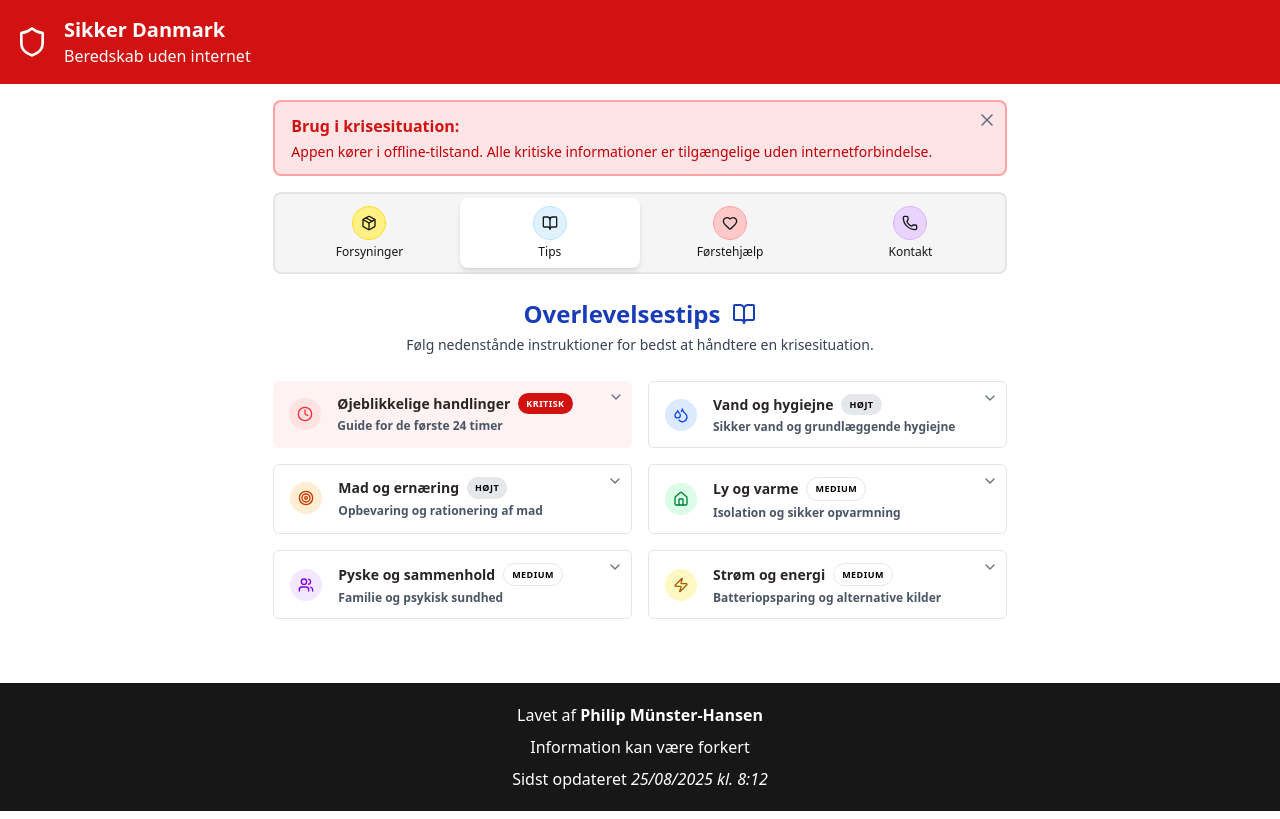
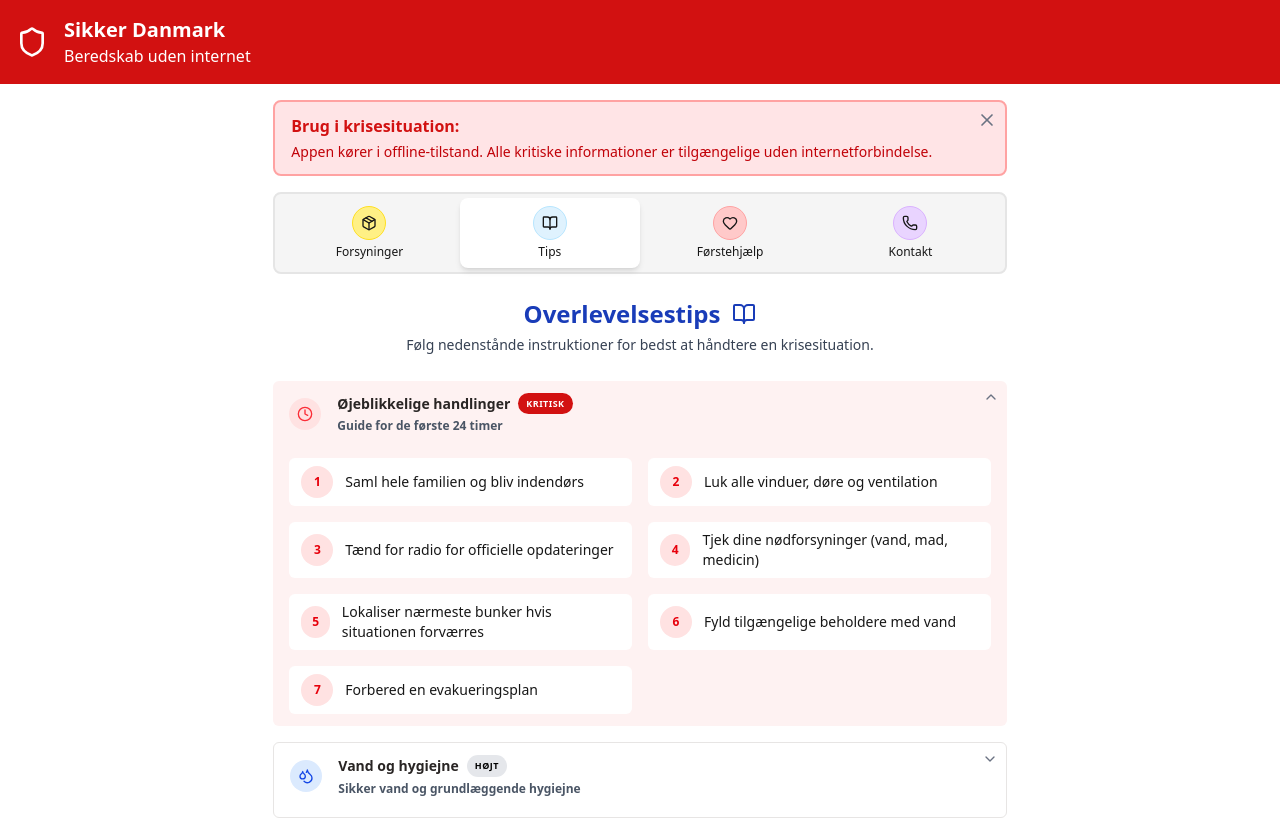
Before and after one commit to philipmunster/sikker-danmark, a Next.js app: page /tips in a window 1280 px wide. Shown: the top 819 px of the page. Built offline with nearby package versions, Linux system fonts and the light colour scheme.

Commit message:
fix misc

```diff
--- a/src/app/tips/Dropdown.tsx
+++ b/src/app/tips/Dropdown.tsx
@@ -62,7 +62,7 @@ export default function Dropdown({ colorVariant, iconName, title, subTitle, badg
     }
 
     return (
-        <div className='border border-stone-200 rounded-md md:w-[calc(50%-0.5rem)]'>
+        <div className='border border-stone-200 rounded-md md:pb-2'>
             {/* top */}
             <div className='flex flex-col gap-4 rounded-md px-4 py-3 relative'>
                 <div className='flex gap-4 items-center '>
@@ -83,7 +83,7 @@ export default function Dropdown({ colorVariant, iconName, title, subTitle, badg
             </div>
 
             {/* fold out part */}
-            <div className={`px-4 flex flex-col gap-3 overflow-hidden transition-all duration-300 ease-in-out ${
+            <div className={`px-4 flex flex-col gap-3 overflow-hidden transition-all duration-300 ease-in-out md:flex-row md:justify-between md:items-stretch ${
                         isOpen ? 'max-h-full opacity-100 py-3' : 'max-h-0 opacity-0'
                 }`}>
 
--- a/src/app/tips/DropdownBottom.tsx
+++ b/src/app/tips/DropdownBottom.tsx
@@ -47,7 +47,7 @@ export default function DropdownBottom({ color, title, subTitle = '', children }
     }
 
     return (
-        <div className='mt-3 flex flex-col gap-3'>
+        <div className='mt-3 flex flex-col gap-3 md:mt-0 md:w-1/2'>
             <div className='flex gap-2 items-center'>
                 <Info className={clsx(textColor[color], 'w-5', 'h-5')}/>
                 <p className='text-xs font-semibold'>{title}</p>
--- a/src/app/tips/DropdownCritical.tsx
+++ b/src/app/tips/DropdownCritical.tsx
@@ -7,14 +7,14 @@ import { useState } from 'react'
 export default function DropdownCritical() {
     let i = 1
 
-    const [isOpen, setIsOpen] = useState(false)
+    const [isOpen, setIsOpen] = useState(true)
 
     function toggleDropdown() {
         setIsOpen(prevValue => !prevValue)
     }
 
     return (
-        <div className='bg-red-50 rounded-md md:w-[calc(50%-0.5rem)]'>
+        <div className='bg-red-50 rounded-md'>
             <div className='flex flex-col gap-4 px-4 py-3 relative'>
                 {/* top */}
                 <div className='flex gap-4 items-center '>
@@ -34,34 +34,34 @@ export default function DropdownCritical() {
                 </div>
             </div>
             {/* fold out part */}
-            <div className={`px-4 flex flex-col gap-3 overflow-hidden transition-all duration-300 ease-in-out ${
+            <div className={`px-4 flex flex-col gap-4 overflow-hidden transition-all duration-300 ease-in-out md:flex-row md:items-strech md:flex-wrap ${
                     isOpen ? 'max-h-full opacity-100 py-3' : 'max-h-0 opacity-0'
                 }`}>
-                <div className='flex items-center gap-3 bg-white rounded-md px-3 py-2'>
+                <div className='flex items-center gap-3 bg-white rounded-md px-3 py-2 md:w-[calc(50%-0.5rem)]'>
                     <p className='bg-red-100 p-2 rounded-full w-8 h-8 flex items-center justify-center text-red-600 font-bold text-xs'>{i++}</p>
                     <p className='text-sm '>Saml hele familien og bliv indendørs</p>
                 </div>
-                <div className='flex items-center gap-3 bg-white rounded-md px-3 py-2'>
+                <div className='flex items-center gap-3 bg-white rounded-md px-3 py-2 md:w-[calc(50%-0.5rem)]'>
                     <p className='bg-red-100 p-2 rounded-full w-8 h-8 flex items-center justify-center text-red-600 font-bold text-xs'>{i++}</p>
                     <p className='text-sm '>Luk alle vinduer, døre og ventilation</p>
                 </div>
-                <div className='flex items-center gap-3 bg-white rounded-md px-3 py-2'>
+                <div className='flex items-center gap-3 bg-white rounded-md px-3 py-2 md:w-[calc(50%-0.5rem)]'>
                     <p className='bg-red-100 p-2 rounded-full w-8 h-8 flex items-center justify-center text-red-600 font-bold text-xs'>{i++}</p>
                     <p className='text-sm '>Tænd for radio for officielle opdateringer</p>
                 </div>
-                <div className='flex items-center gap-3 bg-white rounded-md px-3 py-2'>
+                <div className='flex items-center gap-3 bg-white rounded-md px-3 py-2 md:w-[calc(50%-0.5rem)]'>
                     <p className='bg-red-100 p-2 rounded-full w-8 h-8 flex items-center justify-center text-red-600 font-bold text-xs'>{i++}</p>
                     <p className='text-sm '>Tjek dine nødforsyninger (vand, mad, medicin)</p>
                 </div>
-                <div className='flex items-center gap-3 bg-white rounded-md px-3 py-2'>
+                <div className='flex items-center gap-3 bg-white rounded-md px-3 py-2 md:w-[calc(50%-0.5rem)]'>
                     <p className='bg-red-100 p-2 rounded-full w-8 h-8 flex items-center justify-center text-red-600 font-bold text-xs'>{i++}</p>
                     <p className='text-sm '>Lokaliser nærmeste bunker hvis situationen forværres</p>
                 </div>
-                <div className='flex items-center gap-3 bg-white rounded-md px-3 py-2'>
+                <div className='flex items-center gap-3 bg-white rounded-md px-3 py-2 md:w-[calc(50%-0.5rem)]'>
                     <p className='bg-red-100 p-2 rounded-full w-8 h-8 flex items-center justify-center text-red-600 font-bold text-xs'>{i++}</p>
                     <p className='text-sm '>Fyld tilgængelige beholdere med vand</p>
                 </div>
-                <div className='flex items-center gap-3 bg-white rounded-md px-3 py-2'>
+                <div className='flex items-center gap-3 bg-white rounded-md px-3 py-2 md:w-[calc(50%-0.5rem)]'>
                     <p className='bg-red-100 p-2 rounded-full w-8 h-8 flex items-center justify-center text-red-600 font-bold text-xs'>{i++}</p>
                     <p className='text-sm '>Forbered en evakueringsplan</p>
                 </div>
--- a/src/app/tips/DropdownTop.tsx
+++ b/src/app/tips/DropdownTop.tsx
@@ -20,7 +20,7 @@ export default function DropdownTop({ color, title, children }: DropdownTopProps
     }
 
     return (
-        <div className='mb-3'>
+        <div className='mb-3 md:mb-0'>
             <div className='flex gap-2 items-center'>
                 <CircleCheckBig className='text-green-600 w-5 h-5'/>
                 <p className='text-xs font-semibold'>{title}</p>
--- a/src/app/tips/page.tsx
+++ b/src/app/tips/page.tsx
@@ -8,7 +8,7 @@ import { BookOpen } from 'lucide-react'
 export default function TipsPage() {
 
     return (
-        <section className='mb-4 flex flex-col gap-4 md:flex-row md:flex-wrap md:items-stretch md:justify-center'>
+        <section className='mb-4 flex flex-col gap-4'>
             <Headline color='blue' Icon={BookOpen} title='Overlevelsestips'>Følg nedenstånde instruktioner for bedst at håndtere en krisesituation.</Headline>
             <DropdownCritical />
             <Dropdown
```
